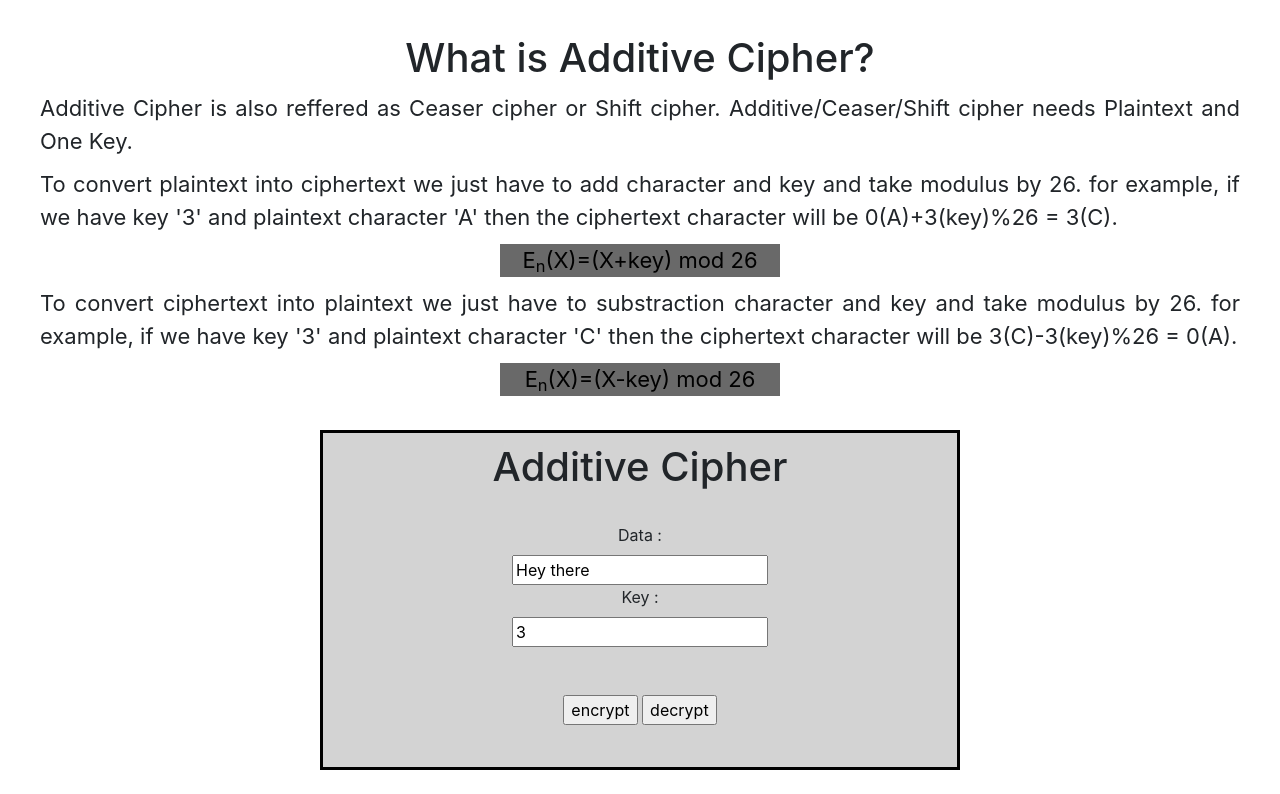
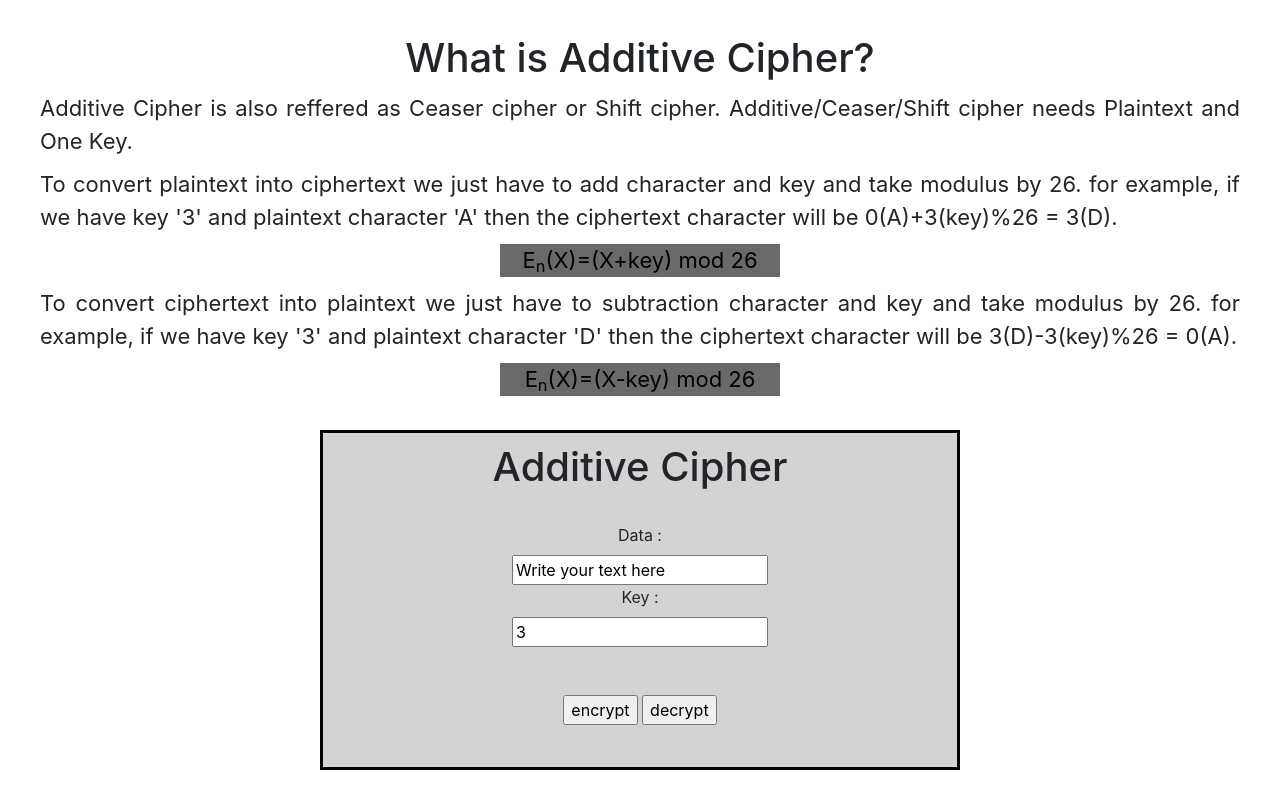
Before and after one commit to RishabhBhatt19247/Symmetric-key-cryptography, a Django app: template templates/Ceaser.html in a window 1280 px wide. Shown: the part 56-850 px from the top of the page. Run offline with Django 3.2, Linux system fonts and the light colour scheme; the template is opened without the code that fills it, so the values that code supplies are empty; some libraries are stand-ins or nearby versions.

Commit message:
Update Ceaser.html

```diff
--- a/templates/Ceaser.html
+++ b/templates/Ceaser.html
@@ -102,7 +102,7 @@
         To convert plaintext into ciphertext we just have to add character and
         key and take modulus by 26. for example, if we have key '3' and
         plaintext character 'A' then the ciphertext character will be
-        0(A)+3(key)%26 = 3(C).
+        0(A)+3(key)%26 = 3(D).
       </p>
       <p
         class="text text-center"
@@ -116,10 +116,10 @@
         E<sub>n</sub>(X)=(X+key) mod 26
       </p>
       <p class="text">
-        To convert ciphertext into plaintext we just have to substraction
+        To convert ciphertext into plaintext we just have to subtraction
         character and key and take modulus by 26. for example, if we have key
-        '3' and plaintext character 'C' then the ciphertext character will be
-        3(C)-3(key)%26 = 0(A).
+        '3' and plaintext character 'D' then the ciphertext character will be
+        3(D)-3(key)%26 = 0(A).
       </p>
       <p
         class="text text-center"
@@ -146,7 +146,12 @@
         {% csrf_token %}
         <div class="div">
           <label for="Data">Data :</label><br />
-          <input type="text" id="Data" name="Data" value="Hey there" /><br />
+          <input
+            type="text"
+            id="Data"
+            name="Data"
+            value="Write your text here"
+          /><br />
           <label for="Key">Key :</label><br />
           <input type="text" id="Key" name="Key" value="3" />
         </div>
```
